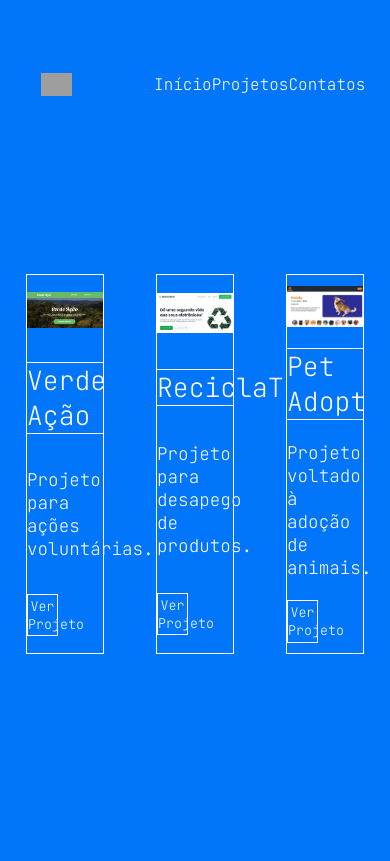
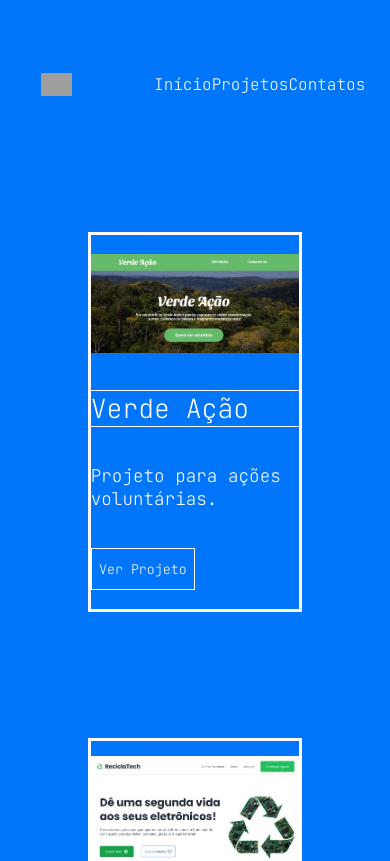
Before and after one commit to arnaldocnt/portfolio, a React (Vite) app: page /projetos in a window 390 px wide. Shown: the top 861 px of the page. Built offline with nearby package versions, Linux system fonts and the light colour scheme; grey boxes are pictures that could not be loaded; a web font is replaced by a local one.

Commit message:
Ajustes de responsividade para celular.

```diff
--- a/src/components/Contatos/Contatos.jsx
+++ b/src/components/Contatos/Contatos.jsx
@@ -12,7 +12,7 @@ function Contatos() {
 
         <div>
           <h2>Contatos</h2>
-          <h3>Vamos transformar projetos em realidade?</h3>
+          <h2>Vamos transformar projetos em realidade?</h2>
           <p>Entre em contato comigo</p>
         </div>
 
--- a/src/components/Contatos/Contatos.module.scss
+++ b/src/components/Contatos/Contatos.module.scss
@@ -2,8 +2,22 @@
 
     display: flex;
     justify-content: space-around;
+    align-items: center;
+
+    height: 75vh;
+
+    h2 {
+
+        font-size: 2.2rem;
+        height: 10vh;
+    }
+
+    p {
+        font-size: 1.8rem;
+    }
 
     button {
+        border: none;
         width: 5%;
         cursor: pointer;
 
--- a/src/components/Inicio/Apresentacao.jsx
+++ b/src/components/Inicio/Apresentacao.jsx
@@ -9,10 +9,6 @@ function Apresentacao() {
                 <p>Estudante de analise de sistemas focado em Desenvolimento Web. Com afinidade em react e SCSS, busco oportunidade para transformar conhecimentos academicos em projetos reais que façam a diferença.</p>
                 <p>Proativo com facilidade de aprender e muita vontade de ouvir.</p>
             </article>
-            <article>
-                <h2>Experiencias e certificados</h2>
-            </article>
-
 
         </>
     )
--- a/src/components/Projetos/Projetos.jsx
+++ b/src/components/Projetos/Projetos.jsx
@@ -50,17 +50,15 @@ function Projetos() {
 
   return (
     <>
-
-      <article>
+      <article className={styles.card}>
         {projetos.map((item) => (
-          <div className={styles.card} key={item.id}>
-            <img src={item.imagem} alt="Logo" />
-            <h2> {item.nome} </h2>
-            <p> {item.descricao} </p>
+          <div key={item.id}>
+            <img src={item.imagem} alt={item.nome} />
+            <h2>{item.nome}</h2>
+            <p>{item.descricao}</p>
             <button onClick={() => window.open(item.link, "_blank")}>
               Ver Projeto
             </button>
-
           </div>
         ))}
       </article>
--- a/src/components/Projetos/Projetos.module.scss
+++ b/src/components/Projetos/Projetos.module.scss
@@ -1,4 +1,4 @@
-article {
+.card {
 
     display: flex;
 
@@ -15,10 +15,9 @@ article {
 
     height: 70vh;
     width: 100vw;
-}
 
-.card{
-    border: solid white 0.5px;
+    div {
+        border: solid white;
         width: 20vw;
         height: 45vh;
 
@@ -26,7 +25,7 @@ article {
         flex-direction: column;
         justify-content: space-around;
 
-    h2{
+        h2 {
             border: white solid 0.5px;
             border-left: none;
             border-right: none;
@@ -35,7 +34,7 @@ article {
 
         }
 
-    button{
+        button {
             color: white;
             background-color: #0276fb;
             border: white solid 0.5px;
@@ -45,14 +44,38 @@ article {
 
             cursor: pointer;
         }
-
-    img{
-        width: 100%;
-    }
-
     }
 
 
-button:hover{
+    button:hover {
         transform: translate(2px, -2px);
+        cursor: pointer;
     }
+}
+
+@media (max-width: 429px) and (max-height: 927px) {
+
+    .card {
+
+        display: flex;
+        flex-direction: column;
+        align-items: center;
+        justify-content: space-around;
+
+        width: 100%;
+        height: 180vh;
+
+        div {
+            width: 55%;
+
+            button {
+                width: 50%;
+                cursor: pointer;
+            }
+        }
+
+
+
+
+    }
+}
--- a/src/global.scss
+++ b/src/global.scss
@@ -10,4 +10,14 @@
 
     font-family: "JetBrains mono", monospace;
     font-weight: 200;
+
+    scroll-behavior: smooth;
 }
+
+@media (max-width: 768px) {
+
+    *{
+        scroll-behavior: smooth;
+    }
+
+}
```
Also changed, not shown: src/components/Footer/Footer.jsx (deleted, +0 -9 lines). Lines whose indentation alone changed are shown as unchanged.
